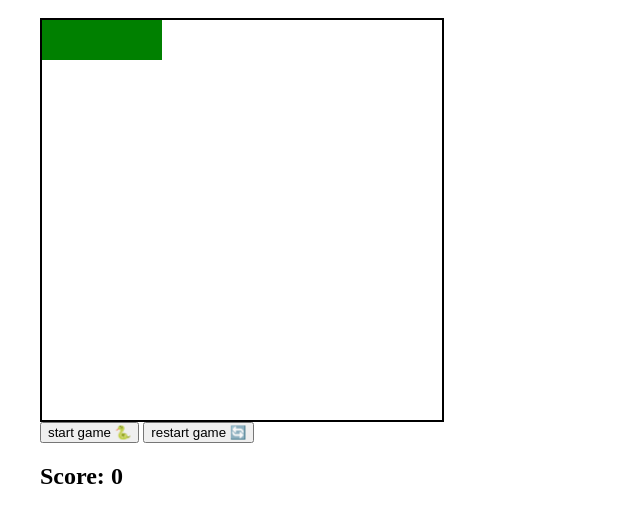
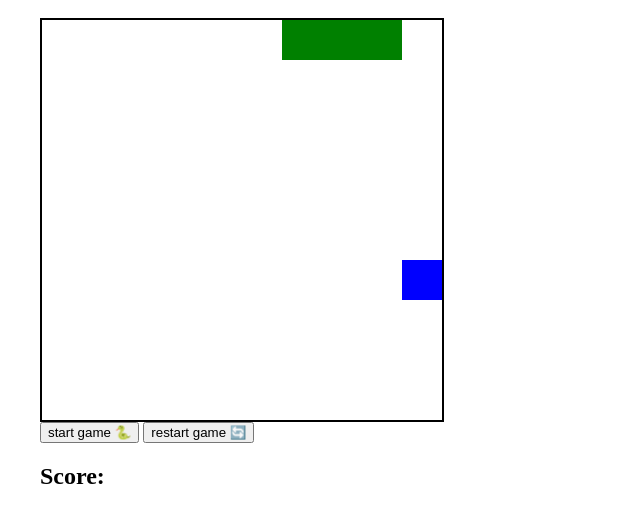
Before and after one commit to vkrutsina/snakegame, a plain HTML site: page index.html in a window 1280 px wide. Shown: the part 80-602 px from the top of the page, without its empty margins (0-640 px from the left). Drawn offline with Linux system fonts and the light colour scheme.

Commit message:
snake eating an apple logic

```diff
--- a/index.html
+++ b/index.html
@@ -7,7 +7,7 @@
     <div class="grid"></div>
     <button id="start">start game 🐍</button>
     <button id="restart">restart game 🔄</button>
-    <h2>Score: <span id="score">0</span></h2>
+    <h2>Score: <span id="score"></span></h2>
     <script src="index.js"></script>
   </body>
 </html>
--- a/index.js
+++ b/index.js
@@ -1,11 +1,15 @@
 /* eslint-disable complexity */
 const grid = document.querySelector('.grid');
 const startBtn = document.getElementById('start');
-const score = document.getElementById('score');
+const scoreDisplay = document.getElementById('score');
 let squares = [];
 let currSnake = [2, 1, 0];
 let direction = 1;
 const width = 10;
+let appleIndex = 0;
+let score = 0;
+let intervalTime = 1000;
+let speed = 0.9;
 
 function createGrid() {
   //create 100 of these elements with a for loop
@@ -27,7 +31,7 @@
     (currSnake[0] + width >= width * width && direction === width) ||
     (currSnake[0] % width === width - 1 && direction === 1) ||
     (currSnake[0] % width === 0 && direction === -1) ||
-    (currSnake[0] - width < 0 && direciton === -width) ||
+    (currSnake[0] - width < 0 && direction === -width) ||
     squares[currSnake[0] + direction].classList.contains('snake')
   ) {
     return clearInterval(timerId);
@@ -36,13 +40,43 @@
   const tail = currSnake.pop();
   squares[tail].classList.remove('snake');
   currSnake.unshift(currSnake[0] + direction);
+
+  //deal with snake head getting apple
+  if (squares[currSnake[0]].classList.contains('apple')) {
+    // remove the apple
+    squares[currSnake[0]].classList.remove('apple');
+    // grow snake by one
+    squares[tail].classList.add('snake');
+    // grow our snake array
+    currSnake.push(tail);
+    // generate a new apple
+    generateApples();
+    // add one to the store
+    score++;
+    // display score
+    scoreDisplay.textContent = score;
+    // speed up on the snake
+    clearInterval(timerId);
+    intervalTime *= speed;
+    timerId = setInterval(move, intervalTime);
+  }
+
   squares[currSnake[0]].classList.add('snake');
 }
 
 move();
 
-let timerId = setInterval(move, 1000);
+let timerId = setInterval(move, intervalTime);
 // clearInterval(timerId);
+
+function generateApples() {
+  do {
+    appleIndex = Math.floor(Math.random() * squares.length);
+  } while (squares[appleIndex].classList.contains('snake'));
+  squares[appleIndex].classList.add('apple');
+}
+
+generateApples();
 
 // 39 = right
 // 38 = up
--- a/style.css
+++ b/style.css
@@ -20,3 +20,7 @@
 .snake {
   background-color: green;
 }
+
+.apple {
+  background-color: blue;
+}
```
